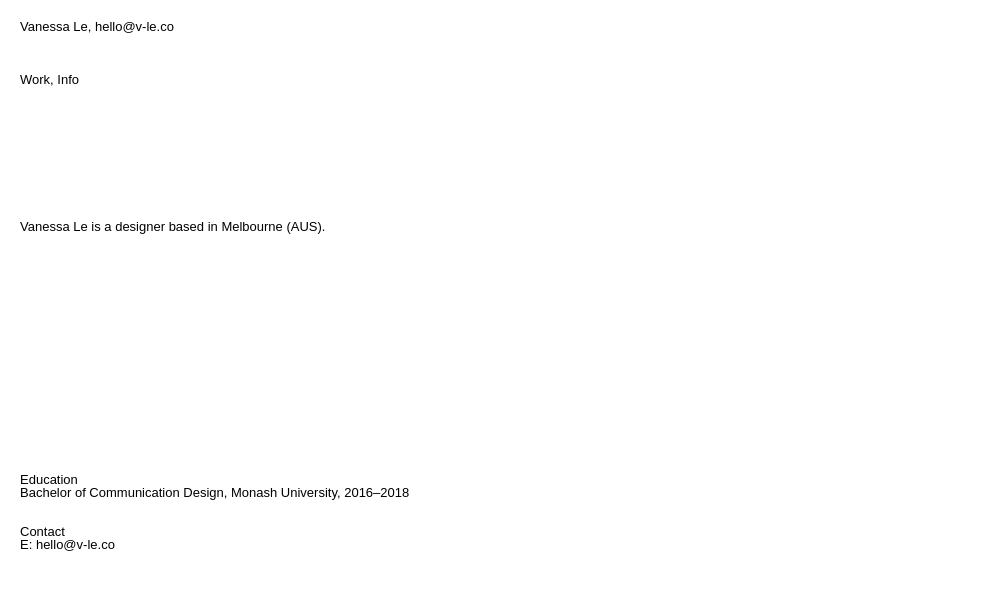
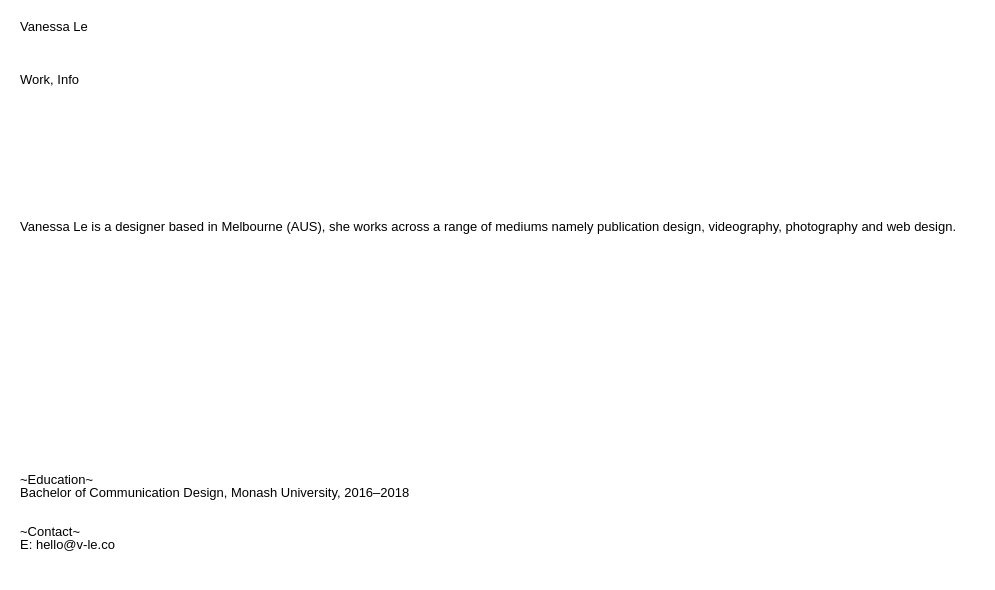
Before and after one commit to vanessa-le/vanessa-le.github.io, a plain HTML site: page information.html in a window 1280 px wide. Shown: the whole page, without its empty margins (0-995 px from the left). Drawn offline with nearby package versions, Linux system fonts and the light colour scheme.

Commit message:
update push

```diff
--- a/information.html
+++ b/information.html
@@ -16,7 +16,7 @@
 <div class="header header-container">
   <div class="name">
     <div class="pad">
-      Vanessa Le, <a href="mailto:hello@v-le.co">hello@v-le.co</a>
+      Vanessa Le<!-- , <a href="mailto:hello@v-le.co">hello@v-le.co</a> -->
     </div>
   </div>
 
@@ -30,16 +30,17 @@
 
 <div class="information">
   <div class="pad">
-    Vanessa Le is a designer based in Melbourne (AUS).
+    Vanessa Le is a designer based in Melbourne (AUS), she works across a range of mediums namely publication design, videography, photography and web design.
   </div>
 </div>
 
 <div class="contact">
   <div class="pad">
-    Education<br>
+    ~Education~
+    <br>
     Bachelor of Communication Design, Monash University, 2016–2018
     <br><br><br>
-    Contact
+    ~Contact~
     <br>
     E: <a href="mailto:hello@v-le.co">hello@v-le.co</a>
     <br>
```
Also changed, not shown: index.html (+18 -3 lines), assets/css/main.css (line endings or trailing spaces), assets/images/v-le-ul-book-01.jpg (added), assets/images/v-le-ul-book-02.jpg (added), assets/images/v-le-ul-book-03.jpg (added), assets/images/v-le-ul-book-04.jpg (added).
